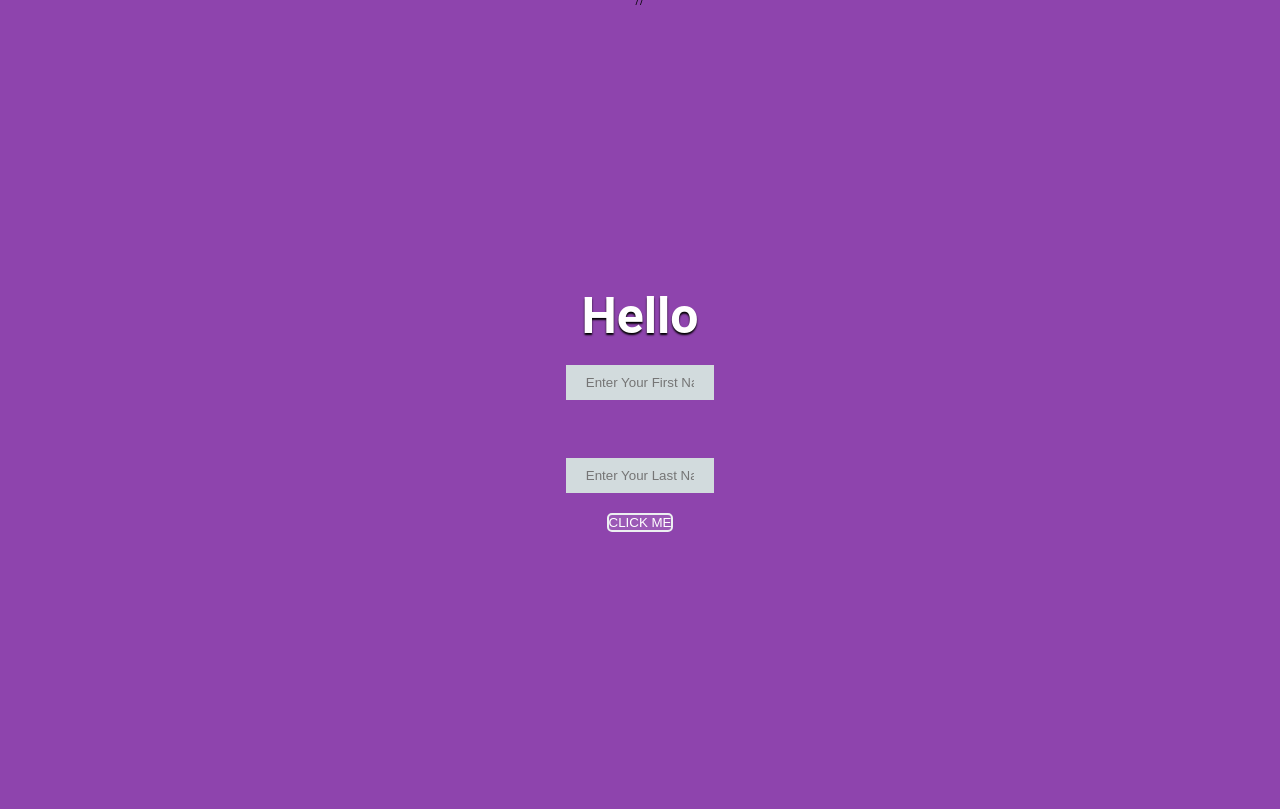
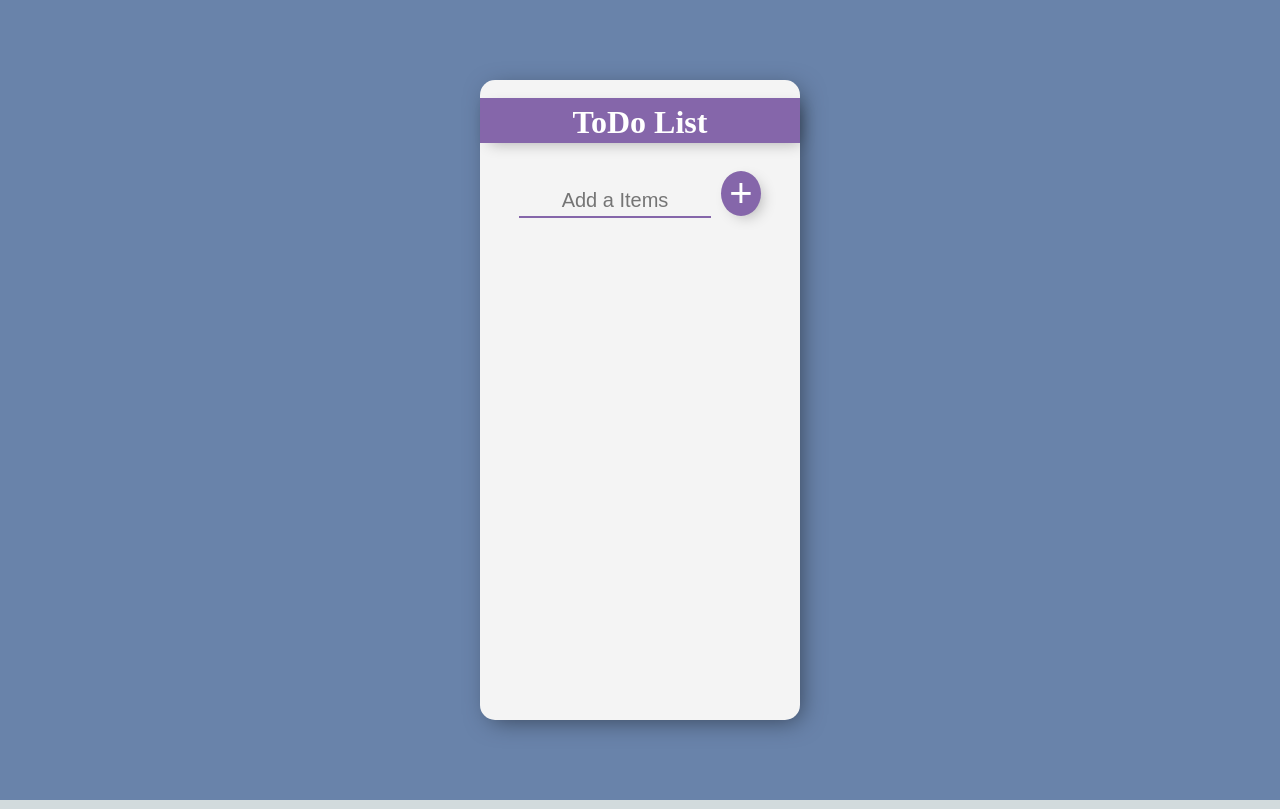
Before and after one commit to MuazamAbbas/ReactJSProject, a React (Create React App) app: page / in a window 1280 px wide. Built offline with nearby package versions, Linux system fonts and the light colour scheme.

Commit message:
ToDo App in ReactJS

```diff
--- a/public/index.html
+++ b/public/index.html
@@ -12,7 +12,12 @@
     <link rel="apple-touch-icon" href="%PUBLIC_URL%/logo192.png" />
     <link rel="manifest" href="%PUBLIC_URL%/manifest.json" />
 
+    <!-- <link href="https://cdn.jsdelivr.net/npm/bootstrap@5.1.3/dist/css/bootstrap.min.css" rel="stylesheet" integrity="sha384-1BmE4kWBq78iYhFldvKuhfTAU6auU8tT94WrHftjDbrCEXSU1oBoqyl2QvZ6jIW3" crossorigin="anonymous"> -->
+    <link rel="stylesheet" href="https://stackpath.bootstrapcdn.com/font-awesome/4.7.0/css/font-awesome.min.css">
+    <script src="https://cdn.jsdelivr.net/npm/bootstrap@5.1.3/dist/js/bootstrap.bundle.min.js" integrity="sha384-ka7Sk0Gln4gmtz2MlQnikT1wXgYsOg+OMhuP+IlRH9sENBO0LRn5q+8nbTov4+1p" crossorigin="anonymous"></script>
+
     <link href="https://fonts.googleapis.com/css2?family=Josefin+Sans&display=swap" rel="stylesheet">
+    <link rel="stylesheet" href="https://cdn.jsdelivr.net/npm/@fortawesome/fontawesome-free@5.15.4/css/fontawesome.min.css">
 
     <title>React App</title>
   </head>
--- a/src/Components/App.jsx
+++ b/src/Components/App.jsx
@@ -1,16 +1,64 @@
-import React from 'react';
+import React, { useState } from "react";
+import ToDoLists from "./ToDoLists";
 
+const App = () => {
+  const [inputList, setInputList] = useState("");
+  const [items, setItems] = useState([]);
 
+  const itemEvent = (event) => {
+    setInputList(event.target.value);
+  };
 
-const App = () =>{
+  const listOfItems = () => {
+    setItems((oldItems) => {
+      return [...oldItems, inputList];
+    });
+    setInputList("");
+  };
 
-    return(
-        <>
-            <h1>  </h1>
-        </>
-    )
+  const deleteItems = (id) => {
+    console.log("Deleted");
 
+    setItems((oldItems) => {
+      return oldItems.filter((arrElem, index) => {
+        return index !== id;
+      });
+    });
+  };
 
-}
+  return (
+    <>
+      <div className="main_div">
+        <div className="center_div">
+          <br />
+          <h1> ToDo List </h1>
+          <br />
+          <input
+            type="text"
+            placeholder="Add a Items"
+            value={inputList}
+            onChange={itemEvent}
+          />
+          <button onClick={listOfItems}> + </button>
+
+          <ol>
+            {/* <li> {inputList} </li> */}
+
+            {items.map((itemsval, index) => {
+              return (
+                <ToDoLists
+                  key={index}
+                  id={index}
+                  text={itemsval}
+                  onSelect={deleteItems}
+                />
+              );
+            })}
+          </ol>
+        </div>
+      </div>
+    </>
+  );
+};
 
 export default App;
--- a/src/Components/Form.jsx
+++ b/src/Components/Form.jsx
@@ -1,23 +1,65 @@
-import React, {useState } from 'react';
+import React, { useState } from 'react';
 
 const Form = () => {
-  const [name, setName] = useState('');
-  const[lastName, setLastName] = useState('');
-  const [fullName, setFullName] = useState("");
-  const [lastNamenew, setLastNameNew] = useState("");
+  const [fullName, setFullName] = useState({
+    fname: "",
+    lname: "",
+    email: "",
+    phone: "",
+    qualification: "",
+  });
 
   const inputEvent = (event) => {
-    setName(event.target.value);
+
+    // const value = event.target.value;
+    // const name = event.target.name;
+
+    const {value, name} = event.target;
+
+    setFullName((preValue) => {
+
+return{
+  ...preValue,
+  [name]: value,
+}
+
+      // if (name === "fName") {
+      //   return {
+      //     fName: value,
+      //     lName: preValue.lName,
+      //     email: preValue.email,
+      //     phone: preValue.phone,
+      //   };
+      // } else if (name === "lName") {
+      //   return {
+      //     fName: preValue.fName,
+      //     lName: value,
+      //     email: preValue.email,
+      //     phone: preValue.phone,
+      //   };
+      // } else if (name === "email") {
+      //   return {
+      //     fName: preValue.fName,
+      //     lName: preValue.lName,
+      //     email: value,
+      //     phone: preValue.phone,
+      //   };
+      // } else if (name === "phone") {
+      //   return {
+      //     fName: preValue.fName,
+      //     lName: preValue.lName,
+      //     email: preValue.email,
+      //     phone: value,
+      //   };
+      // }
+    });
+
   };
 
-  const inputEventTwo = (event) =>{
-      setFullName(event.target.value);
-  }
 
-  const onSubmit = (event) =>{
+  const onSubmit = (event) => {
     event.preventDefault();
-      setFullName(name);
-      setLastNameNew(lastName)
+    alert("Form submitted")
   }
 
 
@@ -26,17 +68,35 @@ const Form = () => {
       <div>
         <form onSubmit={onSubmit}>
           <div>
-        <h1>Hello {fullName} {lastNamenew} </h1>
+            <h1>Hello {fullName.fname} {fullName.lname}</h1>
+            <p>{fullName.email}</p>
+            <p>{fullName.phone}</p>
+            <p>{fullName.qualification}</p>
             <input
               type="text"
-          placeholder="Enter Your First Name" value={name}
+              placeholder="Enter Your First Name" value={fullName.fname} name="fname"
               onChange={inputEvent}
             />
             <br />
             <input
               type="text"
-          placeholder="Enter Your Last Name" value={lastName}
-          onChange={inputEventTwo}
+              placeholder="Enter Your Last Name" value={fullName.lname} name="lname"
+              onChange={inputEvent}
+            />
+            <input
+              type="email"
+              placeholder="Enter Your Email" value={fullName.email} name="email"
+              onChange={inputEvent}
+            />
+            <input
+              type="number"
+              placeholder="Enter Your Phone" value={fullName.phone} name="phone"
+              onChange={inputEvent}
+            />
+            <input
+              type="text"
+              placeholder="Enter Your Qualification" value={fullName.qualification} name="qualification"
+              onChange={inputEvent}
             />
             <button type='submit'> Click Me </button>
           </div>
--- /dev/null
+++ b/src/Components/ToDoLists.jsx
@@ -0,0 +1,20 @@
+import React from "react";
+
+const ToDoLists = (props) => {
+  return (
+    <>
+      <div className="todo_style">
+        <i
+          className="fa fa-times"
+          aria-hidden="true"
+          onClick={() => {
+            props.onSelect(props.id);
+          }}
+        />
+        <li>{props.text}</li>
+      </div>
+    </>
+  );
+};
+
+export default ToDoLists;
--- a/src/index.css
+++ b/src/index.css
@@ -1,14 +1,13 @@
-*{
+* {
   margin: 0px;
   padding: 0px;
   background-color: #d2dbdd;
-
 }
 
-.heading_style{
+.heading_style {
   padding: 30px 0;
   text-align: center;
-    font-family: 'Montserrat', sans-serif;
+  font-family: "Montserrat", sans-serif;
   text-transform: uppercase;
   margin-top: 0;
   font-size: 13px;
@@ -19,13 +18,12 @@
   font-size: 1.5rem;
 }
 
-.cards{
+.cards {
   width: 100%;
   height: auto;
-
 }
 
-.card{
+.card {
   margin: 6%;
   transition: all 0.4s cubic-bezier(0.175, 0.885, 0, 1);
   background-color: #fff;
@@ -35,20 +33,19 @@
   float: left;
 }
 
-.card:hover{
+.card:hover {
   box-shadow: 0px 30px 18px -8px rgba(0, 0, 0, 0.1);
   transform: scale(1.05, 1.05);
 }
 
-.card__img{
+.card__img {
   width: 100%;
   height: 235px;
   border-top-left-radius: 12px;
   border-top-right-radius: 12px;
-
 }
 
-.card__info{
+.card__info {
   background-color: #fff;
   border-bottom-left-radius: 12px;
   border-top-right-radius: 12px;
@@ -56,8 +53,8 @@
   background-color: #fff;
 }
 
-.card__category{
-    font-family: 'Montserrat', sans-serif;
+.card__category {
+  font-family: "Montserrat", sans-serif;
   text-transform: uppercase;
   font-size: 13px;
   letter-spacing: 2px;
@@ -66,15 +63,15 @@
   background-color: #fff;
 }
 
-.card__title{
+.card__title {
   margin-top: 5px;
   margin-bottom: 10px;
-    font-family: 'Montserrat', sans-serif;
+  font-family: "Montserrat", sans-serif;
   background-color: #fff;
   text-transform: capitalize;
 }
 
-h3{
+h3 {
   margin-top: 10px;
   font-size: 20px;
   font-weight: bold;
@@ -101,7 +98,7 @@ button:hover{
 
 } */
 
-div {
+/* div {
   width: 100%;
   height: 100vh;
   background: #8e44ad;
@@ -109,18 +106,26 @@ div {
   flex-direction: column;
   justify-content: center;
   align-items: center;
+} */
+
+h1 {
+  color: white;
+  background: transparent;
+  background-color: #8566aa;
+  padding: 6px 0 2px 0;
+  margin-bottom: 10px;
+  box-shadow: 5px 5px 15px -5px rgba(0, 0, 0, 0.3);
 }
 
-  h1 {
+/* h1 {
     color: white;
     font-size: 50px;
     background-color: transparent;
     text-shadow: 0 2px 2px black;
     font-family: 'Roboto', sans-serif;
-  }
+  } */
 
-
-button {
+/* button {
     padding: 12px 20 px;
     background-color: #9b59b6;
     color: white;
@@ -129,14 +134,128 @@ button {
     border-radius: 5px;
     text-transform: uppercase;
     cursor: pointer;
+  } */
+
+button {
+  min-height: 40px;
+  width: 40px;
+  border-radius: 50%;
+  border-color: transparent;
+  background-color: #8566aa;
+  color: #fff;
+  font-size: 40px;
+  border: none;
+  outline: none;
+  margin-left: 10px;
+  box-shadow: 5px 5px 15px -5px rgba(0, 0, 0, 0.3);
+}
+
+button:hover {
+  background-color: #20bf6b;
+}
+
+ol {
+  margin-top: 30px;
+}
+
+ol li {
+  padding-left: 0px;
+  text-align: left;
+  font-size: 20px;
+  font-weight: 500;
+  min-height: 40px;
+  display: flex;
+  align-items: center;
+  color: #8566aa;
+  text-transform: capitalize;
+}
+
+.todo_style {
+  display: flex;
+  flex-direction: row;
+  justify-content: left;
+  align-items: center;
+}
+
+.todo_style .fa-times {
+  width: 20px;
+  height: 20px;
+  display: flex;
+  justify-content: center;
+  align-items: center;
+  background-color: #8566aa;
+  border-radius: 50%;
+  margin: 0 15px 0 35px;
+  color: aliceblue;
+  box-shadow: 5px 5px 15px -5px rgba(0, 0, 0, 0.3);
+}
+
+.todo_style .fa-times:hover {
+  background-color: crimson;
+}
+
+.todo_style .fa-times:hover .list_style {
+  color: crimson;
+}
+
+@media (max-width: 768px) {
+  .center_div {
+    width: 55%;
+  }
+
+  .todo_style .fa-times {
+    margin: 0 15px 0 15px;
+    display: flex;
+    justify-content: center;
+    align-items: center;
+  }
+
+  bottom {
+    margin-left: 5px;
+    min-height: 40px;
+    width: 40px;
+    color: #fff;
+    font-size: 30px;
+  }
 }
 
 input {
+  text-align: center;
+  height: 30px;
+  top: 10px;
+  border: none;
+  background: transparent;
+  font-size: 20px;
+  font-weight: 500px;
+  width: 60%;
+  border-bottom: 2px solid #8566aa;
+  outline: none;
+}
+/* input {
     width: 50%;
     padding: 10px 20px;
     border: none;
     outline: none;
     margin: 20px 0;
+    text-align: center;
+  } */
+
+.center_div {
+  width: 25%;
+  height: 80vh;
+  background-color: #f4f4f4;
+  box-shadow: 5px 5px 25px -5px rgba(0, 0, 0, 0.5);
+  border-radius: 15px;
+}
+
+.main_div {
+  width: 100%;
+  height: 100vh;
+  background-color: #6983aa;
+  display: flex;
+  flex-direction: row;
+  justify-content: center;
+  align-items: center;
   text-align: center;
 }
 
--- a/src/index.js
+++ b/src/index.js
@@ -4,17 +4,15 @@ import "./index.css";
 import App from "./Components/App";
 // import DClock from './DClock';
 // import Events from './Components/Events';
-import Form from './Components/Form';
-
-
+// import Form from './Components/Form';
 
 ReactDOM.render(
   <div>
-//   <App />
+    <App />
     {/* <DClock /> */}
     {/* <Events /> */}
-    <Form />
+    {/* <Form /> */}
   </div>,
 
-  document.getElementById('root')
+  document.getElementById("root")
 );
```
Lines whose indentation alone changed are shown as unchanged.
